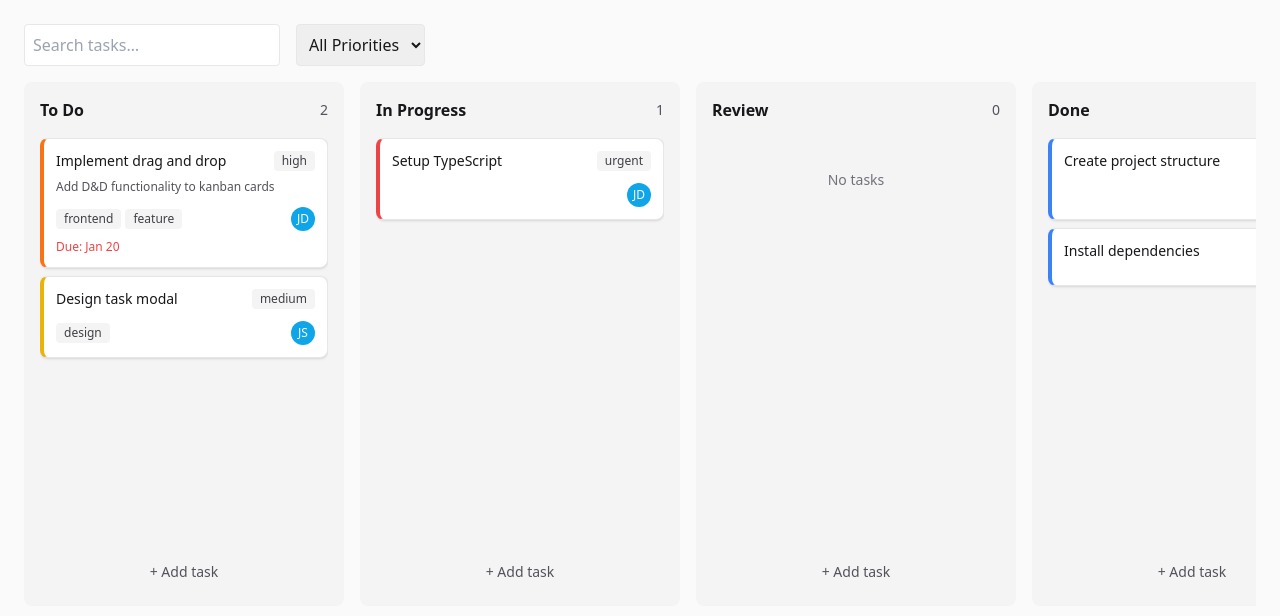
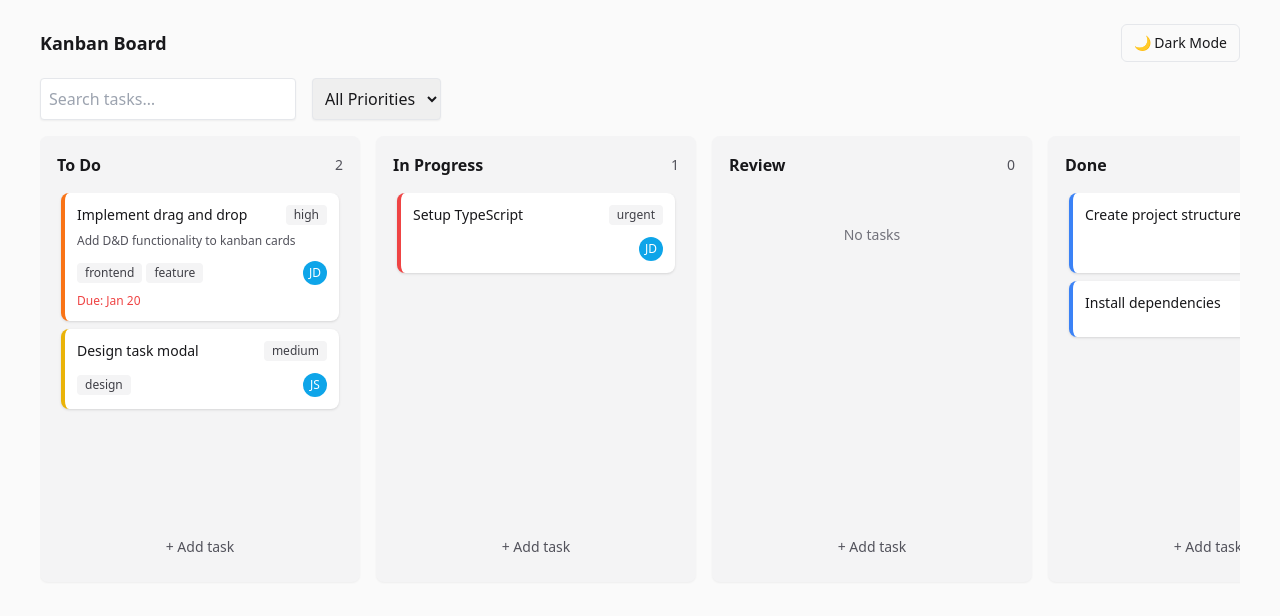
Before and after one commit to himesh0104/kanban-component-himeshK, a React (Vite) app: page / in a window 1280 px wide. Shown: the top 616 px of the page. Built offline with nearby package versions, Linux system fonts and the light colour scheme.

Commit message:
feat: add full create-task modal with form inputs

```diff
--- a/src/components/KanbanBoard/CreateTaskModal.tsx
+++ b/src/components/KanbanBoard/CreateTaskModal.tsx
@@ -1,11 +1,13 @@
 import React, { useState } from "react";
 import { KanbanTask } from "./KanbanBoard.types";
+import { Modal } from '../primitives/Modal';
 
 interface CreateTaskModalProps {
   isOpen: boolean;
   onClose: () => void;
   onCreate: (columnId: string, task: KanbanTask) => void;
   columnId: string;
+  theme?: "light" | "dark";
 }
 
 export const CreateTaskModal: React.FC<CreateTaskModalProps> = ({
@@ -13,6 +15,7 @@ export const CreateTaskModal: React.FC<CreateTaskModalProps> = ({
   onClose,
   onCreate,
   columnId,
+  theme = 'light',
 }) => {
   const [title, setTitle] = useState("");
   const [priority, setPriority] = useState<"low" | "medium" | "high" | "urgent">("medium");
@@ -38,30 +41,19 @@ export const CreateTaskModal: React.FC<CreateTaskModalProps> = ({
   };
 
   return (
-    <div
-      className="fixed inset-0 z-50 flex items-center justify-center"
-      onClick={onClose}
-    >
-      <div className="absolute inset-0 bg-black/50" />
-
-      <div
-        className="bg-white p-6 rounded-xl shadow-lg relative w-full max-w-md"
-        onClick={(e) => e.stopPropagation()}
-      >
-        <h2 className="text-xl font-semibold mb-4">Create New Task</h2>
-
+    <Modal isOpen={isOpen} onClose={onClose} title="Create New Task" theme={theme}>
       <div className="space-y-3">
         <input
           type="text"
           placeholder="Task title"
-            className="w-full border p-2 rounded"
+          className={"w-full border p-2 rounded " + (theme === 'dark' ? 'border-neutral-600 bg-neutral-700 text-neutral-100' : 'border-neutral-300 bg-white text-neutral-900')}
           value={title}
           onChange={(e) => setTitle(e.target.value)}
         />
 
         <textarea
           placeholder="Description"
-            className="w-full border p-2 rounded"
+          className={"w-full border p-2 rounded " + (theme === 'dark' ? 'border-neutral-600 bg-neutral-700 text-neutral-100' : 'border-neutral-300 bg-white text-neutral-900')}
           value={description}
           onChange={(e) => setDescription(e.target.value)}
         />
@@ -69,13 +61,13 @@ export const CreateTaskModal: React.FC<CreateTaskModalProps> = ({
         <input
           type="text"
           placeholder="Assignee"
-            className="w-full border p-2 rounded"
+          className={"w-full border p-2 rounded " + (theme === 'dark' ? 'border-neutral-600 bg-neutral-700 text-neutral-100' : 'border-neutral-300 bg-white text-neutral-900')}
           value={assignee}
           onChange={(e) => setAssignee(e.target.value)}
         />
 
         <select
-            className="w-full border p-2 rounded"
+          className={"w-full border p-2 rounded " + (theme === 'dark' ? 'border-neutral-600 bg-neutral-700 text-neutral-100' : 'border-neutral-300 bg-white text-neutral-900')}
           value={priority}
           onChange={(e) =>
               setPriority(e.target.value as "low" | "medium" | "high" | "urgent")
@@ -86,15 +78,14 @@ export const CreateTaskModal: React.FC<CreateTaskModalProps> = ({
           <option value="high">High</option>
           <option value="urgent">Urgent</option>
         </select>
-        </div>
 
-        <div className="flex justify-end gap-3 mt-6">
-          <button className="px-4 py-2 bg-neutral-200 rounded" onClick={onClose}>
+        <div className="flex justify-end gap-3 mt-2">
+          <button className={"px-4 py-2 rounded " + (theme === 'dark' ? 'bg-neutral-700 text-neutral-200 hover:bg-neutral-600' : 'bg-neutral-200 text-neutral-700 hover:bg-neutral-300')} onClick={onClose}>
             Cancel
           </button>
 
           <button
-            className="px-4 py-2 bg-blue-600 text-white rounded"
+            className={"px-4 py-2 rounded " + (theme === 'dark' ? 'bg-blue-600 text-white hover:bg-blue-700' : 'bg-blue-600 text-white hover:bg-blue-700')}
             onClick={handleSubmit}
             disabled={!title.trim()}
           >
@@ -102,6 +93,6 @@ export const CreateTaskModal: React.FC<CreateTaskModalProps> = ({
           </button>
         </div>
       </div>
-    </div>
+    </Modal>
   );
 };
--- a/src/components/KanbanBoard/KanbanBoard.tsx
+++ b/src/components/KanbanBoard/KanbanBoard.tsx
@@ -22,6 +22,19 @@ export const KanbanBoard: React.FC<KanbanViewProps> = ({
   const [createColumnId, setCreateColumnId] = useState<string | null>(null);
   const [searchQuery, setSearchQuery] = useState("");
   const [priorityFilter, setPriorityFilter] = useState<"all" | "low" | "medium" | "high" | "urgent">("all");
+  const [theme, setTheme] = useState<"light" | "dark">(
+    (typeof window !== 'undefined' && localStorage.getItem('kanban-theme') === 'dark') ? 'dark' : 'light'
+  );
+
+  const toggleTheme = useCallback(() => {
+    const newTheme = theme === 'light' ? 'dark' : 'light';
+    setTheme(newTheme);
+    try {
+      localStorage.setItem('kanban-theme', newTheme);
+    } catch (e) {
+      // ignore
+    }
+  }, [theme]);
   const handleAddTask = useCallback((columnId: string) => {
     setCreateColumnId(columnId);
     setCreateModalOpen(true);
@@ -111,18 +124,29 @@ export const KanbanBoard: React.FC<KanbanViewProps> = ({
   );
 
   return (
-    <div className="p-6">
+    <div className={`p-6 transition-colors duration-300 min-h-screen ${theme === 'dark' ? 'bg-neutral-900 text-neutral-200' : 'bg-neutral-50 text-neutral-900'}`}>
+      <div className="max-w-[1200px] mx-auto">
+        <div className="flex justify-between items-center mb-4">
+          <h1 className="text-lg font-semibold">Kanban Board</h1>
+
+          <button
+            onClick={toggleTheme}
+            className="px-3 py-2 rounded-md border text-sm"
+          >
+            {theme === 'light' ? '🌙 Dark Mode' : '☀ Light Mode'}
+          </button>
+        </div>
         <div className="flex items-center gap-4 mb-4">
           <input
             type="text"
             placeholder="Search tasks…"
-          className="border p-2 rounded w-64"
+            className="border p-2 rounded w-64 shadow-sm focus:ring-2 focus:ring-primary-500"
             value={searchQuery}
             onChange={(e) => setSearchQuery(e.target.value)}
           />
 
           <select
-          className="border p-2 rounded"
+            className="border p-2 rounded shadow-sm focus:ring-2 focus:ring-primary-500"
             value={priorityFilter}
             onChange={(e) =>
               setPriorityFilter(e.target.value as "all" | "low" | "medium" | "high" | "urgent")
@@ -136,7 +160,7 @@ export const KanbanBoard: React.FC<KanbanViewProps> = ({
           </select>
         </div>
 
-      <div className="flex gap-4 overflow-x-auto pb-4">
+        <div className="flex gap-4 overflow-x-auto pb-4 items-start">
         {columns.map(column => {
           const columnTasks = column.taskIds
             .map(id => tasks[id])
@@ -159,9 +183,10 @@ export const KanbanBoard: React.FC<KanbanViewProps> = ({
               onDragStart={(e) => handleColumnDragStart(e, column.id)}
               onDragOver={handleColumnDragOver2}
               onDrop={(e) => handleColumnDrop2(e, column.id)}
-              className="transition-opacity"
+              className="transition-opacity flex-shrink-0"
               style={{
                 opacity: draggedColumnId === column.id ? 0.5 : 1,
+                minWidth: '20rem'
               }}
             >
               <KanbanColumn
@@ -175,10 +200,12 @@ export const KanbanBoard: React.FC<KanbanViewProps> = ({
                 onTaskDragStart={handleDragStart}
                 onTaskDragEnd={handleDragEnd}
                 draggedTaskId={draggedTaskId}
+                theme={theme}
               />
             </div>
           );
         })}
+        </div>
       </div>
 
       <TaskModal
@@ -188,6 +215,7 @@ export const KanbanBoard: React.FC<KanbanViewProps> = ({
         onUpdate={onTaskUpdate}
         onDelete={onTaskDelete}
         columns={columns}
+        theme={theme}
       />
 
       {createModalOpen && createColumnId && (
@@ -196,6 +224,7 @@ export const KanbanBoard: React.FC<KanbanViewProps> = ({
           onClose={() => setCreateModalOpen(false)}
           onCreate={onTaskCreate}
           columnId={createColumnId}
+          theme={theme}
         />
       )}
     </div>
--- a/src/components/KanbanBoard/KanbanCard.tsx
+++ b/src/components/KanbanBoard/KanbanCard.tsx
@@ -10,6 +10,7 @@ interface KanbanCardProps {
   isDragging?: boolean;
   onDragStart?: (e: React.DragEvent) => void;
   onDragEnd?: (e: React.DragEvent) => void;
+  theme?: "light" | "dark";
 }
 
 export const KanbanCard: React.FC<KanbanCardProps> = React.memo(({
@@ -18,6 +19,7 @@ export const KanbanCard: React.FC<KanbanCardProps> = React.memo(({
   isDragging = false,
   onDragStart,
   onDragEnd,
+  theme = 'light',
 }) => {
   const priorityColor = getPriorityColor(task.priority);
   const overdue = task.dueDate ? isOverdue(task.dueDate) : false;
@@ -41,24 +43,25 @@ export const KanbanCard: React.FC<KanbanCardProps> = React.memo(({
       aria-label={`${task.title}. Status: ${task.status}. Priority: ${task.priority || 'none'}. Press space or enter to edit.`}
       aria-grabbed={isDragging}
       className={clsx(
-        'bg-white border rounded-lg p-3 shadow-card hover:shadow-card-hover transition-shadow focus:outline-none focus:ring-2 focus:ring-primary-500 focus:ring-offset-2',
+        theme === 'dark' ? 'bg-neutral-700 text-neutral-100 border border-neutral-600' : 'bg-white',
         isDragging ? 'opacity-50 cursor-grabbing' : 'cursor-grab',
+        'rounded-lg p-3 shadow-card hover:shadow-lg hover:-translate-y-0.5 transition-transform transition-shadow',
         priorityColor && `border-l-4 ${priorityColor}`
       )}
     >
       <div className="flex items-start justify-between mb-2">
-        <h4 className="font-medium text-sm text-neutral-900 line-clamp-2 flex-1">
+        <h4 className={clsx('font-medium text-sm line-clamp-2 flex-1', theme === 'dark' ? 'text-neutral-100' : 'text-neutral-900')}>
           {task.title}
         </h4>
         {task.priority && (
-          <span className="text-xs px-2 py-0.5 rounded bg-neutral-100 text-neutral-700 ml-2">
+          <span className={clsx('text-xs px-2 py-0.5 rounded ml-2', theme === 'dark' ? 'bg-neutral-700 text-neutral-200' : 'bg-neutral-100 text-neutral-700')}>
             {task.priority}
           </span>
         )}
       </div>
 
       {task.description && (
-        <p className="text-xs text-neutral-600 mb-2 line-clamp-2">
+        <p className={clsx('text-xs mb-2 line-clamp-2', theme === 'dark' ? 'text-neutral-300' : 'text-neutral-600')}>
           {task.description}
         </p>
       )}
@@ -68,7 +71,7 @@ export const KanbanCard: React.FC<KanbanCardProps> = React.memo(({
           {task.tags?.slice(0, 3).map(tag => (
             <span
               key={tag}
-              className="text-xs bg-neutral-100 px-2 py-0.5 rounded text-neutral-700"
+              className={clsx('text-xs px-2 py-0.5 rounded', theme === 'dark' ? 'bg-neutral-700 text-neutral-200' : 'bg-neutral-100 text-neutral-700')}
             >
               {tag}
             </span>
--- a/src/components/KanbanBoard/KanbanColumn.tsx
+++ b/src/components/KanbanBoard/KanbanColumn.tsx
@@ -8,6 +8,7 @@ interface KanbanColumnProps {
   tasks: KanbanTask[];
   onAddTask: () => void;
   onTaskClick: (task: KanbanTask) => void;
+  theme?: "light" | "dark";
   isDragOver?: boolean;
   onDragOver?: (e: React.DragEvent) => void;
   onDrop?: (e: React.DragEvent) => void;
@@ -21,6 +22,7 @@ export const KanbanColumn: React.FC<KanbanColumnProps> = React.memo(({
   tasks,
   onAddTask,
   onTaskClick,
+  theme = 'light',
   isDragOver = false,
   onDragOver,
   onDrop,
@@ -31,8 +33,11 @@ export const KanbanColumn: React.FC<KanbanColumnProps> = React.memo(({
   return (
     <div
       className={clsx(
-        'flex flex-col w-80 bg-neutral-100 rounded-lg p-4',
-        isDragOver && 'bg-neutral-200 ring-2 ring-primary-500'
+        'flex flex-col min-w-[20rem] flex-shrink-0 rounded-lg p-4 shadow-sm transition-all',
+        theme === 'dark'
+          ? 'bg-neutral-800 text-neutral-200 border border-neutral-700'
+          : 'bg-neutral-100 text-neutral-900 border border-transparent',
+        isDragOver && 'ring-2 ring-primary-500 transform scale-[1.01]'
       )}
       onDragOver={onDragOver}
       onDrop={onDrop}
@@ -40,15 +45,15 @@ export const KanbanColumn: React.FC<KanbanColumnProps> = React.memo(({
       aria-label={`${column.title} column. ${tasks.length} tasks.`}
     >
       <div className="flex items-center justify-between mb-4">
-        <h3 className="font-semibold text-neutral-900">{column.title}</h3>
-        <span className="text-sm text-neutral-600" aria-label={`${tasks.length} tasks`}>
+        <h3 className="font-semibold">{column.title}</h3>
+        <span className={clsx('text-sm', theme === 'dark' ? 'text-neutral-400' : 'text-neutral-600')} aria-label={`${tasks.length} tasks`}>
           {tasks.length}
         </span>
       </div>
 
-      <div className="flex-1 min-h-[400px] space-y-2 overflow-y-auto">
+      <div className="flex-1 min-h-[320px] space-y-2 overflow-y-auto px-1">
         {tasks.length === 0 ? (
-          <div className="text-center text-neutral-500 text-sm py-8">
+          <div className={clsx('text-center text-sm py-8', theme === 'dark' ? 'text-neutral-400' : 'text-neutral-500')}>
             No tasks
           </div>
         ) : (
@@ -60,6 +65,7 @@ export const KanbanColumn: React.FC<KanbanColumnProps> = React.memo(({
               isDragging={draggedTaskId === task.id}
               onDragStart={onTaskDragStart ? (e) => onTaskDragStart(e, task.id) : undefined}
               onDragEnd={onTaskDragEnd}
+              theme={theme}
             />
           ))
         )}
@@ -67,7 +73,7 @@ export const KanbanColumn: React.FC<KanbanColumnProps> = React.memo(({
 
       <button
         onClick={onAddTask}
-        className="mt-4 text-sm text-neutral-600 hover:text-neutral-900 py-2 focus:outline-none focus:ring-2 focus:ring-primary-500 focus:ring-offset-2 rounded"
+        className={clsx('mt-4 text-sm py-2 focus:outline-none focus:ring-2 focus:ring-primary-500 focus:ring-offset-2 rounded', theme === 'dark' ? 'text-neutral-300 hover:text-neutral-100' : 'text-neutral-600 hover:text-neutral-900')}
         aria-label={`Add task to ${column.title} column`}
       >
         + Add task
--- a/src/components/KanbanBoard/TaskModal.tsx
+++ b/src/components/KanbanBoard/TaskModal.tsx
@@ -9,6 +9,7 @@ interface TaskModalProps {
   onUpdate: (taskId: string, updates: Partial<KanbanTask>) => void;
   onDelete: (taskId: string) => void;
   columns: { id: string; title: string }[];
+  theme?: "light" | "dark";
 }
 
 export const TaskModal: React.FC<TaskModalProps> = ({
@@ -18,6 +19,7 @@ export const TaskModal: React.FC<TaskModalProps> = ({
   onUpdate,
   onDelete,
   columns,
+  theme = 'light',
 }) => {
   const [title, setTitle] = useState('');
   const [description, setDescription] = useState('');
@@ -53,7 +55,7 @@ export const TaskModal: React.FC<TaskModalProps> = ({
   };
 
   return (
-    <Modal isOpen={isOpen} onClose={onClose} title="Edit Task">
+    <Modal isOpen={isOpen} onClose={onClose} title="Edit Task" theme={theme}>
       <div className="space-y-4">
         <div>
           <label className="block text-sm font-medium text-neutral-700 mb-1">
@@ -63,30 +65,30 @@ export const TaskModal: React.FC<TaskModalProps> = ({
             type="text"
             value={title}
             onChange={(e) => setTitle(e.target.value)}
-            className="w-full px-3 py-2 border border-neutral-300 rounded-lg focus:outline-none focus:ring-2 focus:ring-primary-500"
+            className={"w-full px-3 py-2 border rounded-lg focus:outline-none focus:ring-2 focus:ring-primary-500 " + (theme === 'dark' ? 'border-neutral-600 bg-neutral-700 text-neutral-100' : 'border-neutral-300 bg-white text-neutral-900')}
           />
         </div>
 
         <div>
-          <label className="block text-sm font-medium text-neutral-700 mb-1">
+          <label className={"block text-sm font-medium mb-1 " + (theme === 'dark' ? 'text-neutral-200' : 'text-neutral-700')}>
             Description
           </label>
           <textarea
             value={description}
             onChange={(e) => setDescription(e.target.value)}
             rows={4}
-            className="w-full px-3 py-2 border border-neutral-300 rounded-lg focus:outline-none focus:ring-2 focus:ring-primary-500"
+            className={"w-full px-3 py-2 border rounded-lg focus:outline-none focus:ring-2 focus:ring-primary-500 " + (theme === 'dark' ? 'border-neutral-600 bg-neutral-700 text-neutral-100' : 'border-neutral-300 bg-white text-neutral-900')}
           />
         </div>
 
         <div>
-          <label className="block text-sm font-medium text-neutral-700 mb-1">
+          <label className={"block text-sm font-medium mb-1 " + (theme === 'dark' ? 'text-neutral-200' : 'text-neutral-700')}>
             Priority
           </label>
           <select
             value={priority}
             onChange={(e) => setPriority(e.target.value as KanbanTask['priority'])}
-            className="w-full px-3 py-2 border border-neutral-300 rounded-lg focus:outline-none focus:ring-2 focus:ring-primary-500"
+            className={"w-full px-3 py-2 border rounded-lg focus:outline-none focus:ring-2 focus:ring-primary-500 " + (theme === 'dark' ? 'border-neutral-600 bg-neutral-700 text-neutral-100' : 'border-neutral-300 bg-white text-neutral-900')}
           >
             <option value="low">Low</option>
             <option value="medium">Medium</option>
@@ -96,13 +98,13 @@ export const TaskModal: React.FC<TaskModalProps> = ({
         </div>
 
         <div>
-          <label className="block text-sm font-medium text-neutral-700 mb-1">
+          <label className={"block text-sm font-medium mb-1 " + (theme === 'dark' ? 'text-neutral-200' : 'text-neutral-700')}>
             Status
           </label>
           <select
             value={status}
             onChange={(e) => setStatus(e.target.value)}
-            className="w-full px-3 py-2 border border-neutral-300 rounded-lg focus:outline-none focus:ring-2 focus:ring-primary-500"
+            className={"w-full px-3 py-2 border rounded-lg focus:outline-none focus:ring-2 focus:ring-primary-500 " + (theme === 'dark' ? 'border-neutral-600 bg-neutral-700 text-neutral-100' : 'border-neutral-300 bg-white text-neutral-900')}
           >
             {columns.map(col => (
               <option key={col.id} value={col.id}>
@@ -115,19 +117,19 @@ export const TaskModal: React.FC<TaskModalProps> = ({
         <div className="flex gap-2 pt-4">
           <button
             onClick={handleSave}
-            className="px-4 py-2 bg-primary-500 text-white rounded-lg hover:bg-primary-600"
+            className={"px-4 py-2 rounded-lg " + (theme === 'dark' ? 'bg-primary-500 text-white hover:bg-primary-600' : 'bg-primary-500 text-white hover:bg-primary-600')}
           >
             Save
           </button>
           <button
             onClick={handleDelete}
-            className="px-4 py-2 bg-error-500 text-white rounded-lg hover:bg-error-600"
+            className={"px-4 py-2 rounded-lg " + (theme === 'dark' ? 'bg-error-500 text-white hover:bg-error-600' : 'bg-error-500 text-white hover:bg-error-600')}
           >
             Delete
           </button>
           <button
             onClick={onClose}
-            className="px-4 py-2 bg-neutral-200 text-neutral-700 rounded-lg hover:bg-neutral-300"
+            className={"px-4 py-2 rounded-lg " + (theme === 'dark' ? 'bg-neutral-700 text-neutral-200 hover:bg-neutral-600' : 'bg-neutral-200 text-neutral-700 hover:bg-neutral-300')}
           >
             Cancel
           </button>
```
Also changed, not shown: src/components/primitives/Modal.tsx (+9 -5 lines). Lines whose indentation alone changed are shown as unchanged.
